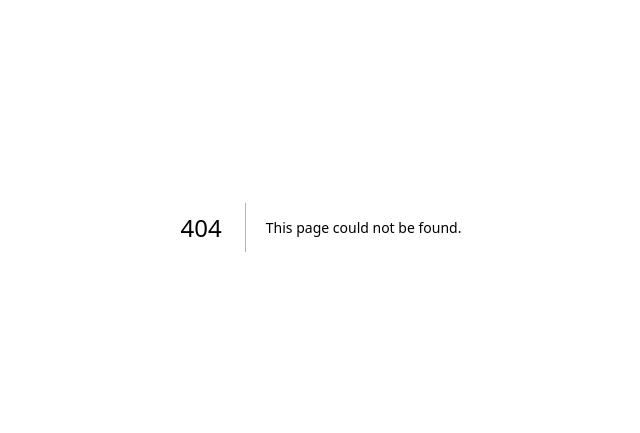
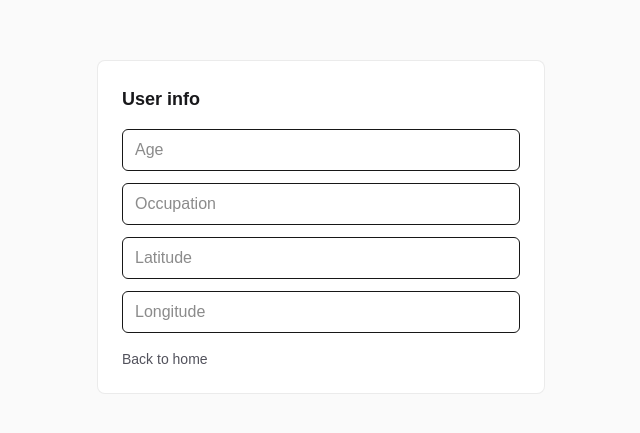
Before and after one commit to dpavide/durhack_2025, a Next.js app in the folder frontend/: page /user-info in a window 1280 px wide. Before the commit this address had no page. Shown: the part 173-606 px from the top of the page, without its empty margins (319-959 px from the left). Built offline with nearby package versions, Linux system fonts and the light colour scheme.

Commit message:
user info page added in cleanly

```diff
--- a/frontend/app/login/page.tsx
+++ b/frontend/app/login/page.tsx
@@ -37,14 +37,14 @@ export default function LoginPage() {
       if (mode === "signup") {
         const { error } = await supabase.auth.signUp({ email, password });
         if (error) throw error;
-        setMsg("Check your email to confirm your account before signing in.");
+        router.replace("/user-info");
+        return;
       } else {
         const { data, error } = await supabase.auth.signInWithPassword({
           email,
           password,
         });
         if (error) {
-          // Common cause: email confirmation required
           const text = (error.message || "").toLowerCase().includes("invalid")
             ? "Invalid credentials or email not confirmed. If you just signed up, confirm via the email sent to you."
             : error.message;
--- a/frontend/app/page.tsx
+++ b/frontend/app/page.tsx
@@ -17,7 +17,7 @@ function UserMenu({ email }: { email: string }) {
     <div className="relative">
       <button
         onClick={() => setOpen((v) => !v)}
-        className="inline-flex items-center gap-2 rounded-md border border-black/[.08] px-3 py-1.5 text-sm transition-colors hover:border-transparent hover:bg-black/[.04] dark:border-white/[.145] dark:text-zinc-300 dark:hover:bg-[#1a1a1a]"
+        className="inline-flex items-center gap-2 rounded-md border border-black/[.08] px-3 py-2 text-sm transition-colors hover:border-transparent hover:bg-black/[.04] dark:border-white/[.145] dark:text-zinc-300 dark:hover:bg-[#1a1a1a]"
       >
         <span className="inline-flex h-6 w-6 items-center justify-center rounded-full bg-zinc-200 dark:bg-zinc-700">
           <svg
@@ -35,41 +35,28 @@ function UserMenu({ email }: { email: string }) {
         <span className="max-w-[180px] truncate">{email}</span>
       </button>
       {open && (
-        <div className="absolute right-0 z-10 mt-2 w-40 rounded-md border border-black/[.08] bg-white p-1 shadow-md dark:border-white/[.145] dark:bg-black">
+        <div className="absolute right-0 z-10 mt-2 w-48 rounded-md border border-black/[.08] bg-white shadow-lg dark:border-white/[.145] dark:bg-zinc-900">
+          <div className="py-1">
+            <Link
+              href="/user-info"
+              onClick={() => setOpen(false)}
+              className="block w-full px-4 py-2 text-left text-sm text-zinc-700 hover:bg-black/[.04] dark:text-zinc-300 dark:hover:bg-[#1a1a1a]"
+            >
+              User info
+            </Link>
             <button
-            className="w-full rounded px-3 py-2 text-left text-sm hover:bg-black/[.04] dark:hover:bg-[#1a1a1a]"
+              className="block w-full px-4 py-2 text-left text-sm text-zinc-700 hover:bg-black/[.04] dark:text-zinc-300 dark:hover:bg-[#1a1a1a]"
               onClick={async () => {
                 await supabase.auth.signOut();
                 setOpen(false);
               }}
             >
-            Log out
+              Sign out
             </button>
+          </div>
         </div>
       )}
     </div>
-  );
-}
-
-function Header({ session }: { session: Session | null }) {
-  return (
-    <header className="w-full mb-8 flex items-center justify-between">
-      <div className="text-base font-semibold text-black dark:text-zinc-50">
-        Meetings
-      </div>
-      <nav className="ml-auto">
-        {session ? (
-          <UserMenu email={session.user.email ?? session.user.id} />
-        ) : (
-          <Link
-            href="/login"
-            className="inline-flex h-9 items-center rounded-md border border-black/[.08] px-3 text-sm transition-colors hover:border-transparent hover:bg-black/[.04] dark:border-white/[.145] dark:text-zinc-300 dark:hover:bg-[#1a1a1a]"
-          >
-            Sign in / Sign up
-          </Link>
-        )}
-      </nav>
-    </header>
   );
 }
 
@@ -91,7 +78,20 @@ export default function Home() {
   return (
     <div className="flex min-h-screen items-center justify-center bg-zinc-50 font-sans dark:bg-black">
       <main className="flex min-h-screen w-full max-w-3xl flex-col items-center justify-between py-32 px-16 bg-white dark:bg-black sm:items-start">
-        <Header session={session} />
+        {/* Auth panel */}
+        <div className="w-full mb-8 flex justify-end">
+          {session ? (
+            <UserMenu email={session.user.email ?? session.user.id} />
+          ) : (
+            <Link
+              href="/login"
+              className="inline-flex h-10 items-center rounded-md border border-black/[.08] px-4 text-sm transition-colors hover:border-transparent hover:bg-black/[.04] dark:border-white/[.145] dark:hover:bg-[#1a1a1a]"
+            >
+              Sign Up / Login
+            </Link>
+          )}
+        </div>
+
         <Image
           className="dark:invert"
           src="/next.svg"
--- /dev/null
+++ b/frontend/app/user-info/page.tsx
@@ -0,0 +1,74 @@
+"use client";
+
+import { useState } from "react";
+import Link from "next/link";
+
+export default function UserInfoPage() {
+  const [age, setAge] = useState("");
+  const [occupation, setOccupation] = useState("");
+  const [latitude, setLatitude] = useState("");
+  const [longitude, setLongitude] = useState("");
+
+  const onSubmit =
+    (clear: () => void) =>
+    (e: React.FormEvent<HTMLFormElement>) => {
+      e.preventDefault();
+      clear();
+    };
+
+  return (
+    <div className="min-h-screen flex items-center justify-center bg-zinc-50 dark:bg-black">
+      <div className="w-full max-w-md rounded-lg border border-black/[.08] dark:border-white/[.145] bg-white dark:bg-zinc-900 p-6">
+        <h2 className="text-lg font-semibold mb-4 text-zinc-900 dark:text-zinc-100">
+          User info
+        </h2>
+
+        <div className="space-y-3">
+          <form onSubmit={onSubmit(() => setAge(""))}>
+            <input
+              type="text"
+              placeholder="Age"
+              value={age}
+              onChange={(e) => setAge(e.target.value)}
+              className="w-full rounded-md border px-3 py-2 bg-transparent"
+            />
+          </form>
+
+          <form onSubmit={onSubmit(() => setOccupation(""))}>
+            <input
+              type="text"
+              placeholder="Occupation"
+              value={occupation}
+              onChange={(e) => setOccupation(e.target.value)}
+              className="w-full rounded-md border px-3 py-2 bg-transparent"
+            />
+          </form>
+
+          <form onSubmit={onSubmit(() => setLatitude(""))}>
+            <input
+              type="text"
+              placeholder="Latitude"
+              value={latitude}
+              onChange={(e) => setLatitude(e.target.value)}
+              className="w-full rounded-md border px-3 py-2 bg-transparent"
+            />
+          </form>
+
+          <form onSubmit={onSubmit(() => setLongitude(""))}>
+            <input
+              type="text"
+              placeholder="Longitude"
+              value={longitude}
+              onChange={(e) => setLongitude(e.target.value)}
+              className="w-full rounded-md border px-3 py-2 bg-transparent"
+            />
+          </form>
+        </div>
+
+        <Link href="/" className="mt-4 block text-sm text-zinc-600 dark:text-zinc-300">
+          Back to home
+        </Link>
+      </div>
+    </div>
+  );
+}
```
Lines whose indentation alone changed are shown as unchanged.
